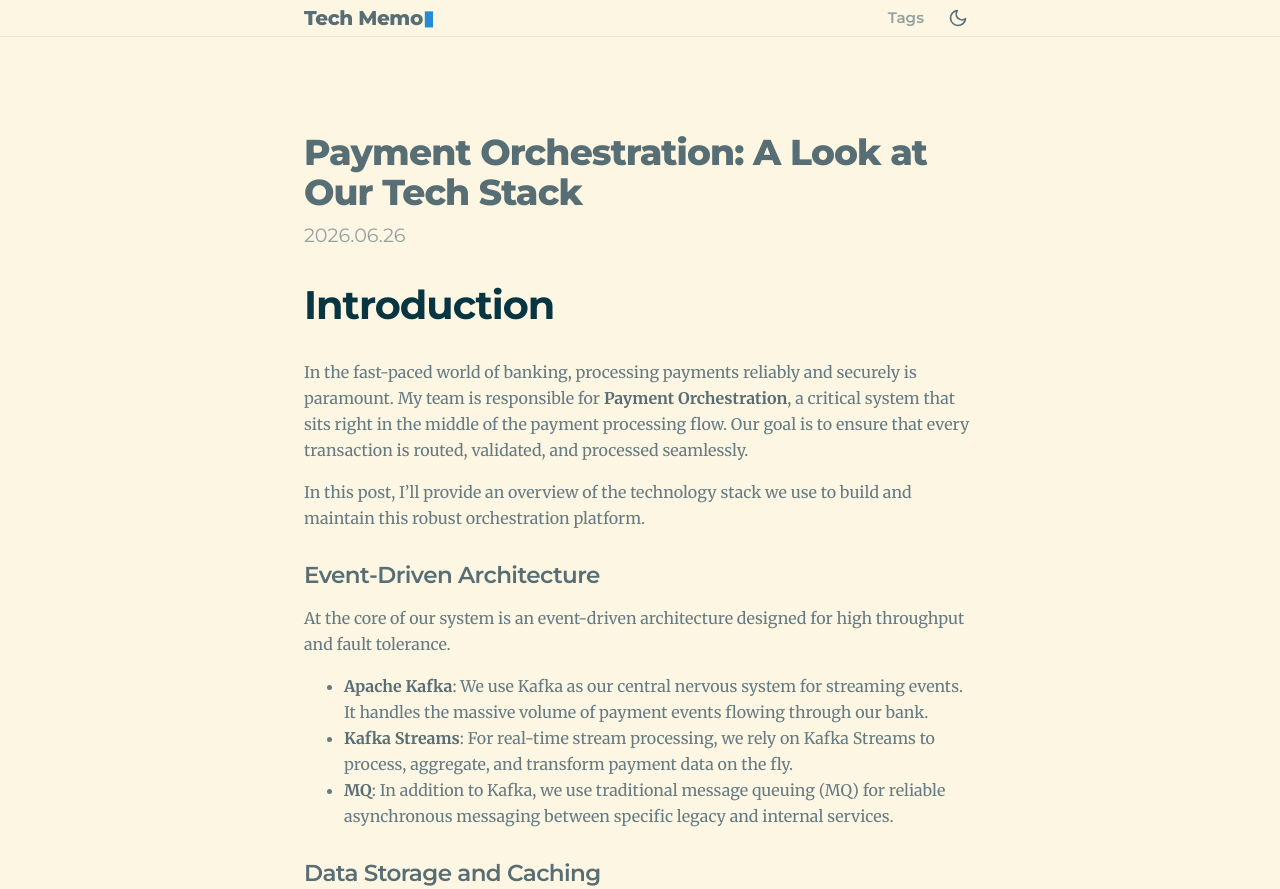
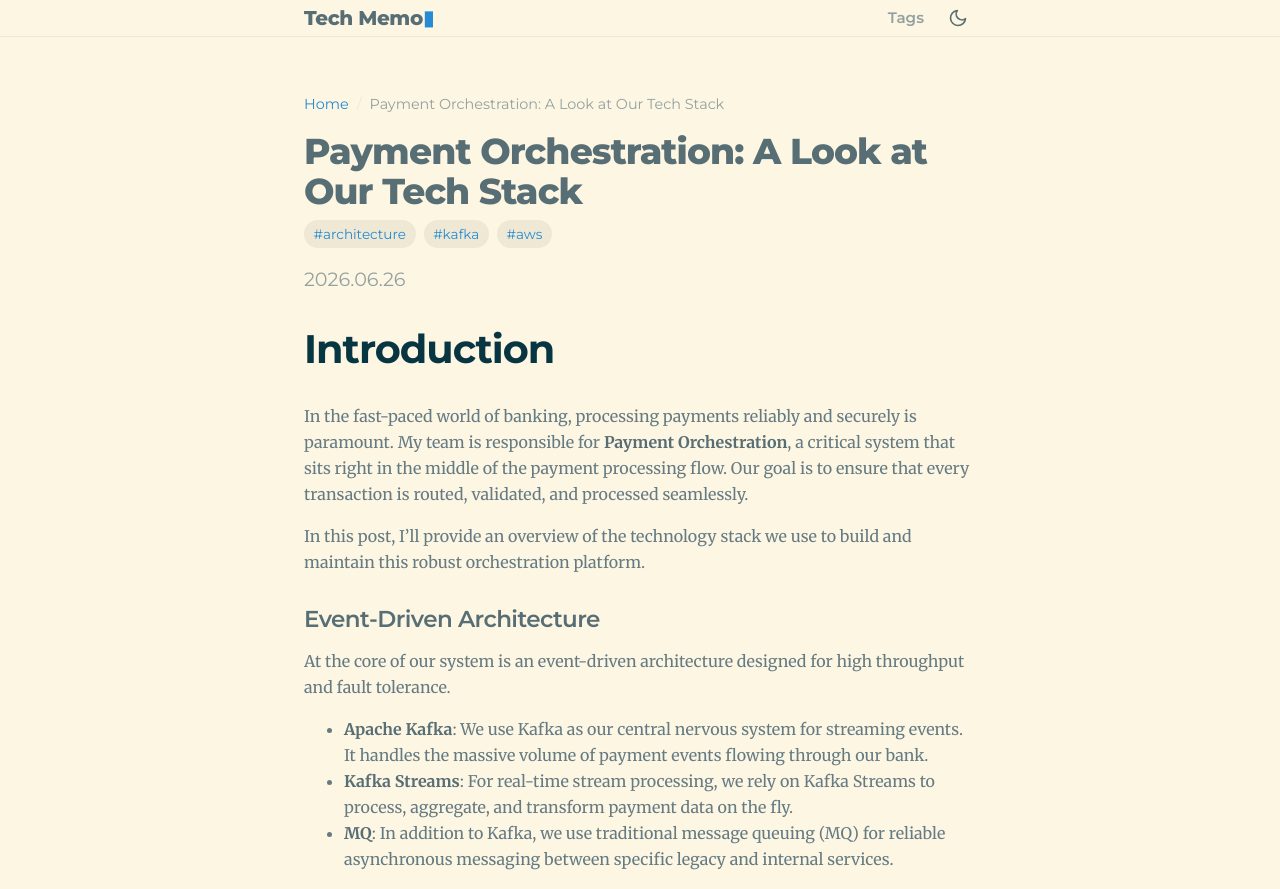
Before and after one commit to anlt149/tememo, an Astro site: page /tememo/tech-stack in a window 1280 px wide. Shown: the top 889 px of the page. Built offline with nearby package versions, Linux system fonts and the light colour scheme; Astro itself is replaced by a stand-in of ours.

Commit message:
update UI

```diff
--- a/src/layouts/BlogPost.astro
+++ b/src/layouts/BlogPost.astro
@@ -7,7 +7,8 @@ import Header from '../components/Header.astro';
 
 type Props = CollectionEntry<'blog'>['data'];
 
-const { title, description, pubDate, updatedDate } = Astro.props;
+const { title, description, pubDate, updatedDate, tags } = Astro.props;
+const baseUrl = import.meta.env.BASE_URL === '/' ? '' : import.meta.env.BASE_URL.replace(/\/$/, '');
 ---
 
 <html lang="en">
@@ -20,13 +21,57 @@ const { title, description, pubDate, updatedDate } = Astro.props;
 			.page-header {
 				margin-bottom: 2rem;
 			}
+			.breadcrumb {
+				font-family: var(--font-sans);
+				font-size: 0.9rem;
+				margin-bottom: 1rem;
+				color: var(--text-muted);
+			}
+			.breadcrumb ol {
+				list-style: none;
+				padding: 0;
+				margin: 0;
+				display: flex;
+				flex-wrap: wrap;
+				align-items: center;
+				gap: 0.5rem;
+			}
+			.breadcrumb a {
+				color: var(--accent);
+				text-decoration: none;
+			}
+			.breadcrumb a:hover {
+				text-decoration: underline;
+			}
+			.breadcrumb .separator {
+				color: var(--border-color);
+			}
 			.page-title {
 				font-size: 2.25rem;
 				font-weight: 800;
-				margin-top: 2.5rem;
+				margin-top: 1rem;
 				margin-bottom: 0.5rem;
 				font-family: var(--font-sans);
 				color: var(--heading-color);
+			}
+			.tags {
+				display: flex;
+				flex-wrap: wrap;
+				gap: 0.5rem;
+				margin-bottom: 1rem;
+			}
+			.tag {
+				font-family: var(--font-sans);
+				font-size: 0.85rem;
+				color: var(--accent);
+				background-color: var(--bg-highlight);
+				padding: 0.2rem 0.6rem;
+				border-radius: 9999px;
+				text-decoration: none;
+				transition: background-color 0.2s;
+			}
+			.tag:hover {
+				background-color: var(--border-color);
 			}
 			.date {
 				font-family: var(--font-sans);
@@ -46,7 +91,21 @@ const { title, description, pubDate, updatedDate } = Astro.props;
 		<main>
 			<article>
 				<header class="page-header">
+					<nav aria-label="Breadcrumb" class="breadcrumb">
+						<ol>
+							<li><a href={`${baseUrl}/`}>Home</a></li>
+							<li class="separator">/</li>
+							<li aria-current="page">{title}</li>
+						</ol>
+					</nav>
 					<h1 class="page-title">{title}</h1>
+					{tags && tags.length > 0 && (
+						<div class="tags">
+							{tags.map((tag) => (
+								<a href={`${baseUrl}/tags/${tag}/`} class="tag">#{tag}</a>
+							))}
+						</div>
+					)}
 					<div class="date">
 						<FormattedDate date={pubDate} />
 						{
```
